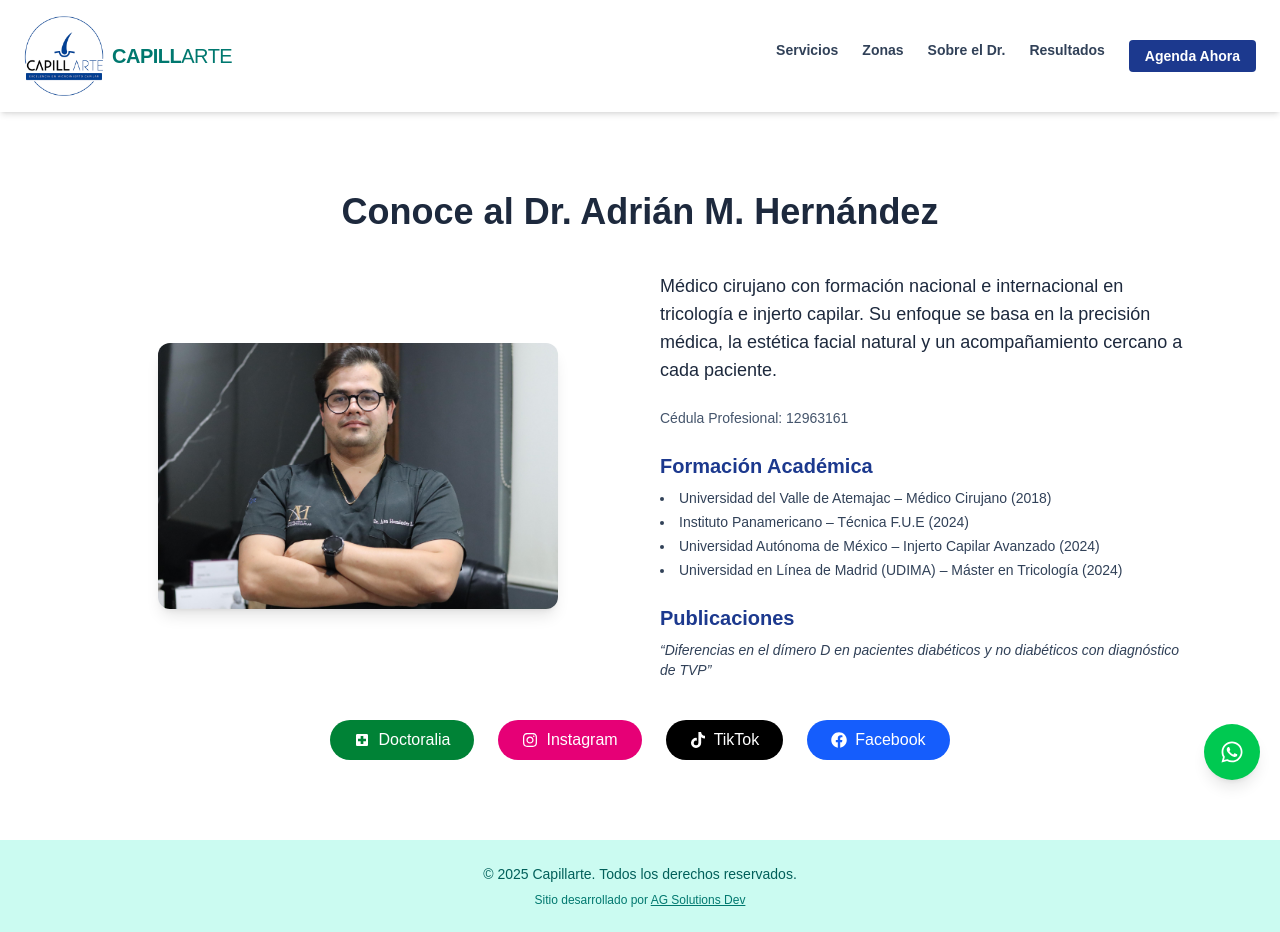
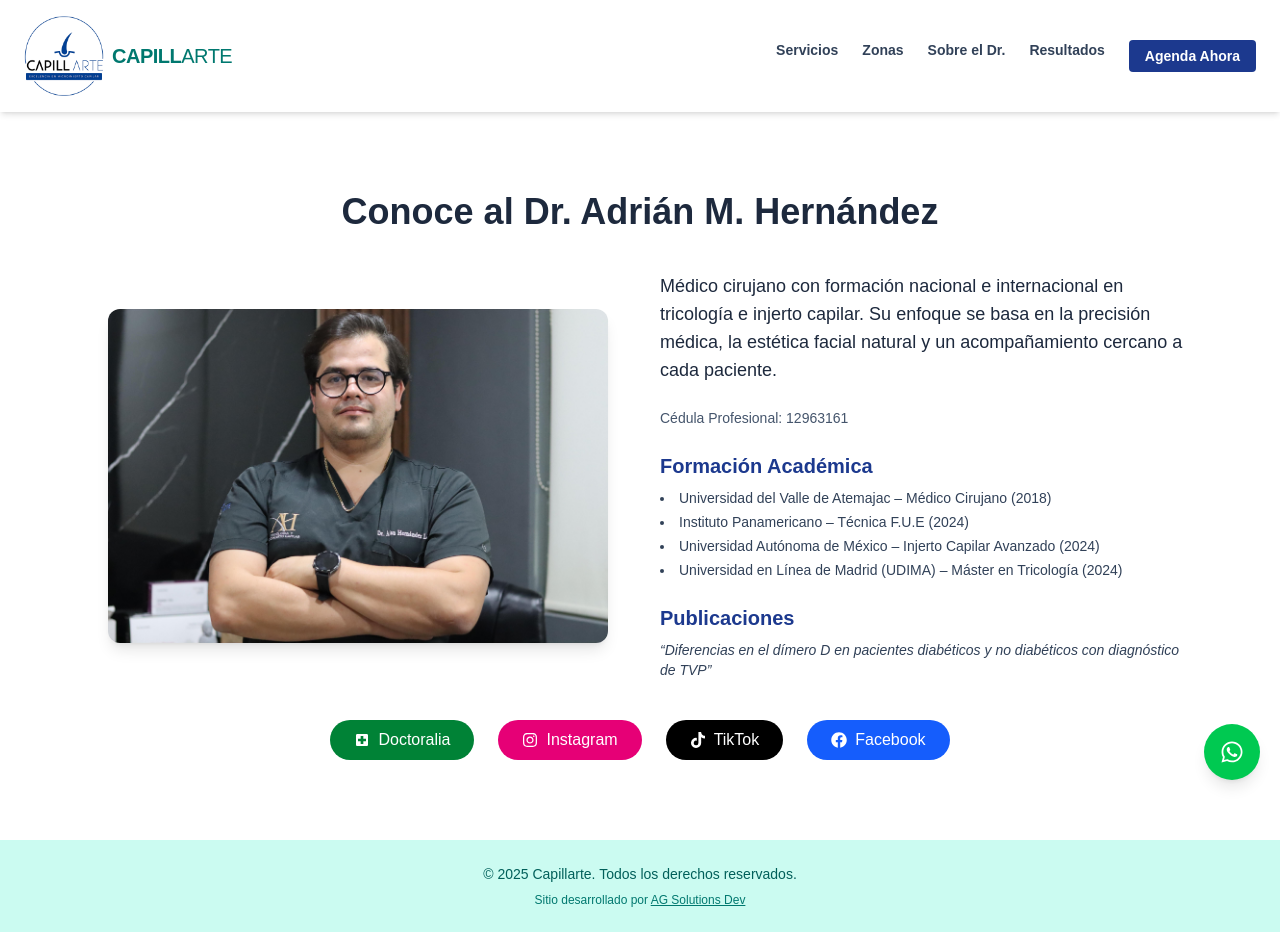
Before and after one commit to Abetar/capillarte-web-page, a Next.js app: page /sobreeldoctor in a window 1280 px wide. Built offline with nearby package versions, Linux system fonts and the light colour scheme.

Commit message:
Adding final changes

```diff
--- a/src/app/components/SeccionPerfil.tsx
+++ b/src/app/components/SeccionPerfil.tsx
@@ -12,12 +12,12 @@ export default function SeccionPerfilDoctor() {
 
             <div className="flex flex-col md:flex-row gap-10 max-w-6xl mx-auto items-start justify-center">
                 {/* Imagen del doctor */}
-                <div className="w-full md:w-1/3 flex justify-center">
+                <div className="w-full md:w-1/1 flex justify-center">
                     <Image
                         src="/capillarte_dr.jpeg"
                         alt="Foto del Doctor"
-                        width={250}
-                        height={250}
+                        width={500}
+                        height={500}
                         className="rounded-xl shadow-md object-cover"
                     />
                 </div>
--- a/src/app/sobreeldoctor/page.tsx
+++ b/src/app/sobreeldoctor/page.tsx
@@ -29,7 +29,7 @@ export default function SobreElDoctor() {
                         <Image
                             src="/capillarte_dr.jpeg"
                             alt="Dr. Adrián M. Hernández"
-                            width={400}
+                            width={500}
                             height={500}
                             className="rounded-xl shadow-lg object-cover"
                         />
```
